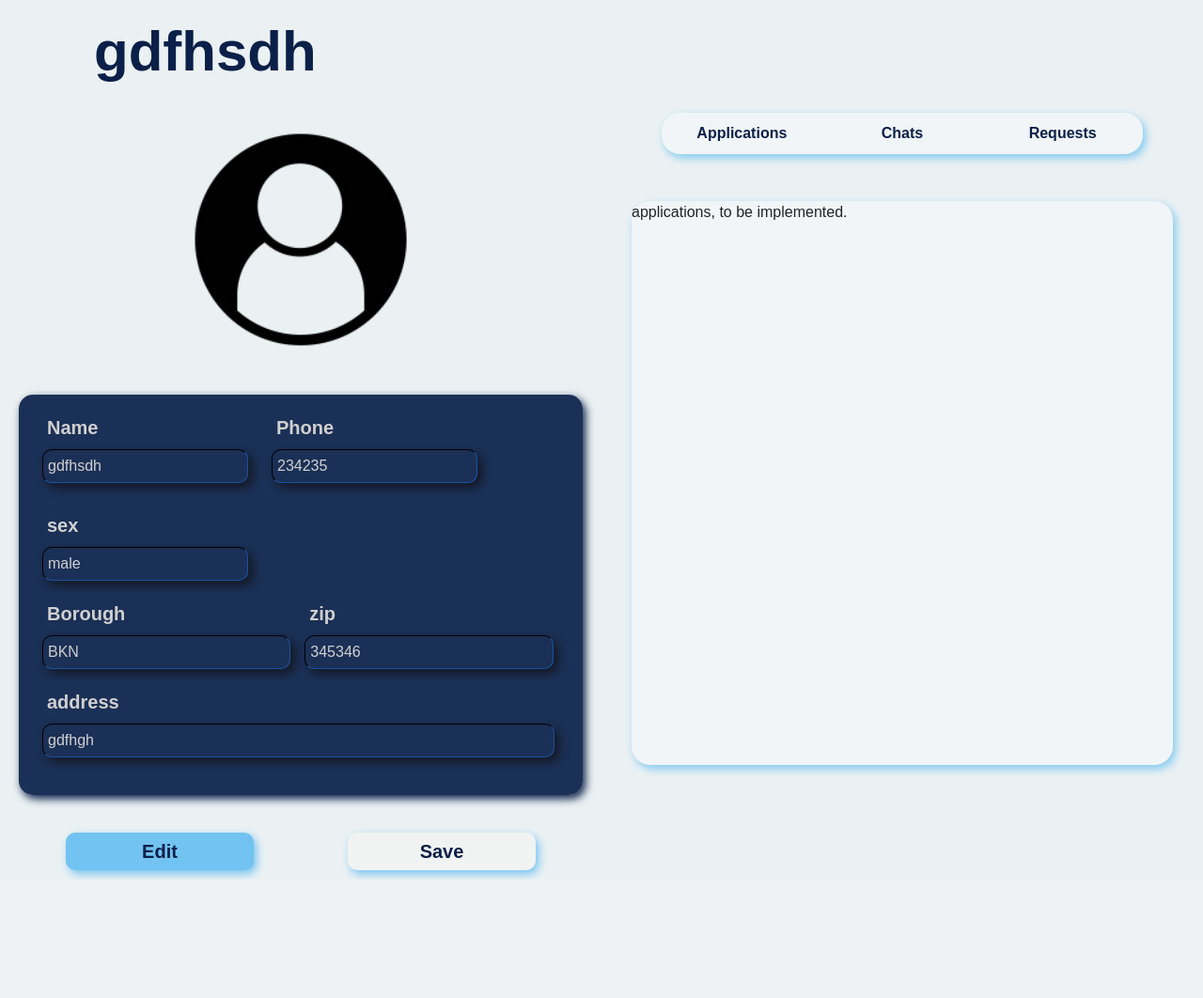
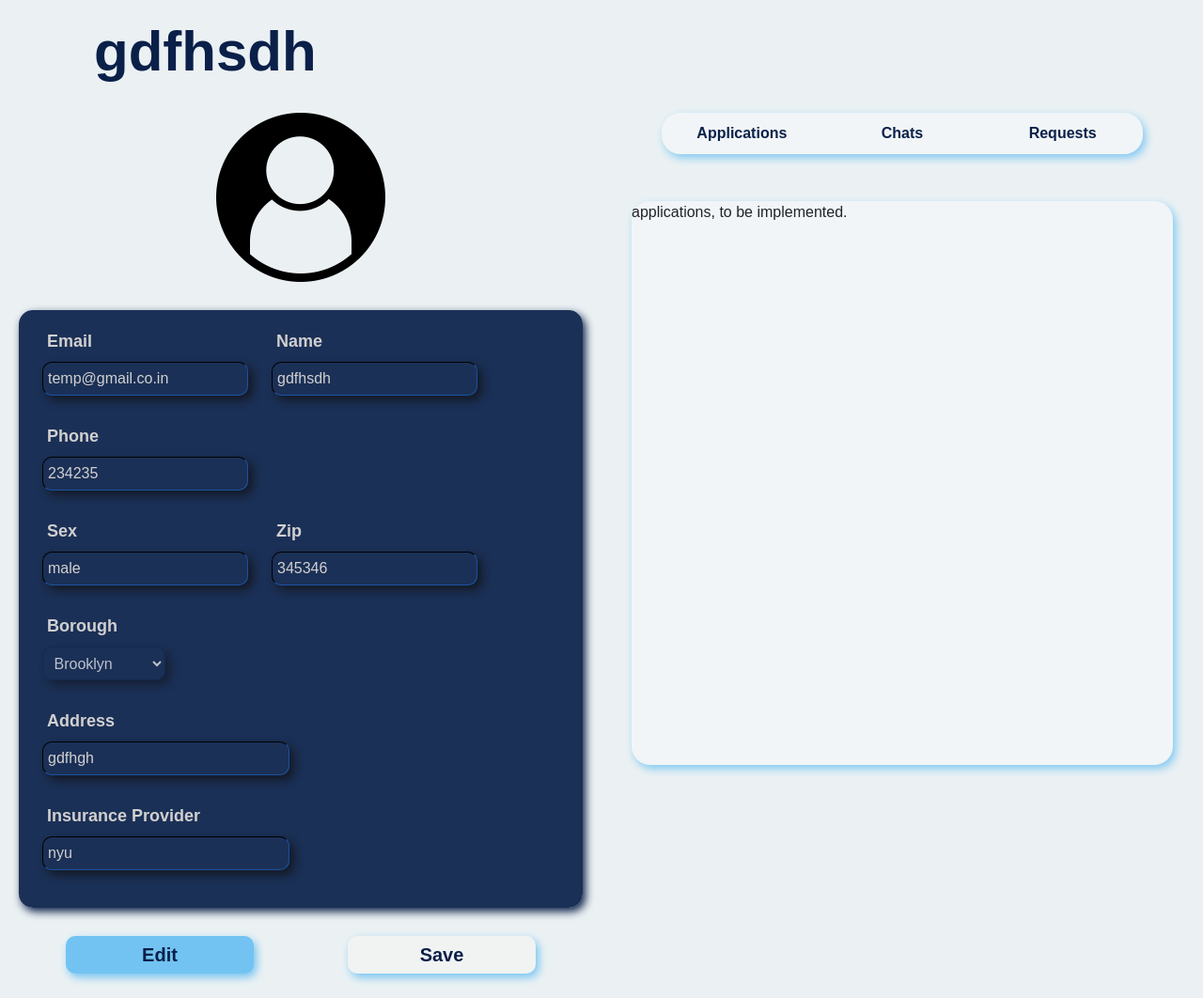
Before and after one commit to gcivil-nyu-org/Wednesday-Fall2023-Team-6, a Django app: template user/templates/user/account.html in a window 1280 px wide. Shown: the part 60-1122 px from the top of the page at 94% size. Before the commit the page ends 996 px from the top, so only its background shows below. Run offline with Django 4.2, Linux system fonts and the light colour scheme; the template is opened without the code that fills it: values that come from a table or form of the project are taken from there, others are empty; data comes from the database, SQL or seed files in the repository; both versions use the stored data as it was after the commit; tables that the repository leaves empty hold one stand-in row (values such as "Sample post").

Commit message:
account page edit functionality

```diff
--- a/user/static/user/css/account.css
+++ b/user/static/user/css/account.css
@@ -49,7 +49,6 @@ nav p {
   width: 50%;
   float: left;
   margin-bottom: 10px;
-  margin-top: 20px;
   display: flex;
   justify-content: center;
   flex-direction: column;
@@ -67,8 +66,8 @@ nav p {
 }
 
 .avatar-upload-area {
-  width: 250px;
-  height: 250px;
+  width: 200px;
+  height: 200px;
   border-radius: 50%;
   display: flex;
   justify-content: center;
@@ -121,7 +120,6 @@ nav p {
   display: flex;
   flex-direction: column;
   align-items: center;
-  margin-top: 20px;
   margin-left: 20px;
   margin-right: 20px;
   box-shadow: 3px 4px 10px #0a2049;
@@ -143,10 +141,35 @@ nav p {
   border-color: #0d2850;
 }
 
+.user-info select{
+  border-radius: 10px;
+  border-width: 1px;
+  margin-right: 5px;
+  background-color: rgb(255, 255, 255, 0.8);
+  padding: 7.5px;
+  box-shadow: 5px 5px 10px rgba(17, 16, 16, 0.7);
+}
+
+.user-info select option{
+  color: #333; /* Text color */
+  background-color: #f2f2f2; /* Background color */
+  font-family: Arial, sans-serif; /* Font family */
+  border-radius: 10%;
+  font-size: 14px; /* Font size */
+  padding: 5px; /* Padding inside the options */
+}
+
+.user-info select:disabled{
+  background-color: transparent;
+  color: #ffffff;
+  cursor: not-allowed;
+  border-color: #0d2850;
+}
+
 .user-info label {
   margin-top: 10px;
   margin-left: 5px;
-  font-size: 20px;
+  font-size: 18px;
   font-weight: bold;
   color: #d1d0d0;
 }
@@ -160,15 +183,8 @@ nav p {
 .info-row-2 {
   display: flex;
   flex-direction: column;
-  padding-left: 10px;
-  width: 49%;
-}
-
-.info-row-3 {
-  display: flex;
-  flex-direction: column;
   margin: 10px;
-  width: 100%;
+  width: 47%;
 }
 
 /* buttons */
@@ -178,8 +194,9 @@ nav p {
   position: relative;
   display: flex;
   flex-direction: row;
+  justify-content: center;
   align-items: center;
-  margin-top: 40px;
+  margin-top: 30px;
 }
 
 .buttons button:disabled {
--- a/user/static/user/javascript/account.js
+++ b/user/static/user/javascript/account.js
@@ -1,35 +1,27 @@
-document.addEventListener("DOMContentLoaded", function() {
+// button switch part
+document.addEventListener("DOMContentLoaded", function () {
   var infoFields = document.querySelectorAll(".info-field");
   var editBtn = document.querySelector(".edit-btn");
   var saveBtn = document.querySelector(".save-btn");
 
   // Edit button click event
-    editBtn.addEventListener("click", function() {
+  editBtn.addEventListener("click", function () {
     // Enable input fields and save button
-        infoFields.forEach(function(field) {
+    infoFields.forEach(function (field) {
       field.disabled = false;
     });
     saveBtn.disabled = false;
     editBtn.disabled = true;
   });
-
-    // Save button click event
-    saveBtn.addEventListener("click", function() {
-        // Disable input fields and save button
-        infoFields.forEach(function(field) {
-            field.disabled = true;
-        });
-        saveBtn.disabled = true;
-        editBtn.disabled = false;
-    });
 });
 
+// tab part
 function showContent(tabName) {
-    var contentElements = document.querySelectorAll('.content');
-    contentElements.forEach(function(element) {
-        element.style.display = 'none';
+  var contentElements = document.querySelectorAll(".content");
+  contentElements.forEach(function (element) {
+    element.style.display = "none";
   });
 
-    var selectedContent = document.getElementById(tabName + 'Content');
-    selectedContent.style.display = 'block';
+  var selectedContent = document.getElementById(tabName + "Content");
+  selectedContent.style.display = "block";
 }
--- a/user/templates/user/account.html
+++ b/user/templates/user/account.html
@@ -1,8 +1,15 @@
 {% load static %}
-<script src="https://code.jquery.com/jquery-3.3.1.slim.min.js" integrity="sha384-q8i/X+965DzO0rT7abK41JStQIAqVgRVzpbzo5smXKp4YfRvH+8abtTE1Pi6jizo" crossorigin="anonymous"></script>
-<script src="https://cdn.jsdelivr.net/npm/popper.js@1.14.7/dist/umd/popper.min.js" integrity="sha384-UO2eT0CpHqdSJQ6hJty5KVphtPhzWj9WO1clHTMGa3JDZwrnQq4sF86dIHNDz0W1" crossorigin="anonymous"></script>
-<script src="https://cdn.jsdelivr.net/npm/bootstrap@4.3.1/dist/js/bootstrap.min.js" integrity="sha384-JjSmVgyd0p3pXB1rRibZUAYoIIy6OrQ6VrjIEaFf/nJGzIxFDsf4x0xIM+B07jRM" crossorigin="anonymous"></script>
-<link rel="stylesheet" href="https://cdn.jsdelivr.net/npm/bootstrap@4.3.1/dist/css/bootstrap.min.css" integrity="sha384-ggOyR0iXCbMQv3Xipma34MD+dH/1fQ784/j6cY/iJTQUOhcWr7x9JvoRxT2MZw1T" crossorigin="anonymous">
+<script src="https://code.jquery.com/jquery-3.3.1.slim.min.js"
+    integrity="sha384-q8i/X+965DzO0rT7abK41JStQIAqVgRVzpbzo5smXKp4YfRvH+8abtTE1Pi6jizo"
+    crossorigin="anonymous"></script>
+<script src="https://cdn.jsdelivr.net/npm/popper.js@1.14.7/dist/umd/popper.min.js"
+    integrity="sha384-UO2eT0CpHqdSJQ6hJty5KVphtPhzWj9WO1clHTMGa3JDZwrnQq4sF86dIHNDz0W1"
+    crossorigin="anonymous"></script>
+<script src="https://cdn.jsdelivr.net/npm/bootstrap@4.3.1/dist/js/bootstrap.min.js"
+    integrity="sha384-JjSmVgyd0p3pXB1rRibZUAYoIIy6OrQ6VrjIEaFf/nJGzIxFDsf4x0xIM+B07jRM"
+    crossorigin="anonymous"></script>
+<link rel="stylesheet" href="https://cdn.jsdelivr.net/npm/bootstrap@4.3.1/dist/css/bootstrap.min.css"
+    integrity="sha384-ggOyR0iXCbMQv3Xipma34MD+dH/1fQ784/j6cY/iJTQUOhcWr7x9JvoRxT2MZw1T" crossorigin="anonymous">
 <link rel="stylesheet" href="https://cdnjs.cloudflare.com/ajax/libs/font-awesome/4.7.0/css/font-awesome.min.css">
 <script src="{% static 'user/javascript/account.js' %}"></script>
 
@@ -40,49 +47,73 @@
         </div>
 
         <!-- user info -->
+        <form id="user-info-form" method="POST" action="{% url 'user:account' %}">
+            {% csrf_token %}
             <div class="user-info">
                 <div class="column">
                     <div class="row">
                         <div class="info-row">
+                            <label class="info-label">Email</label>
+                            <input type="text" name="email" class="info-field-disable" disabled
+                                value="{{ login_user.email }}">
+                        </div>
+
+                        <div class="info-row">
                             <label class="info-label">Name</label>
-                        <input type="text" class="info-field" disabled value="{{ login_user.name }}">
+                            <input type="text" name="name" class="info-field" disabled value="{{ login_user.name }}">
                         </div>
+
                         <div class="info-row">
                             <label class="info-label">Phone</label>
-                        <input type="text" class="info-field" disabled value="{{ login_user.phone }}">
+                            <input type="text" name="phone" class="info-field" disabled value="{{ login_user.phone }}">
                         </div>
+                    </div>
+
+                    <div class="row">
                         <div class="info-row">
-                        <label class="info-label">sex</label>
-                        <input type="text" class="info-field" disabled value="{{ login_user.sex }}">
+                            <label class="info-label">Sex</label>
+                            <input type="text" name="sex" class="info-field" disabled value="{{ login_user.sex }}">
+                        </div>
+
+                        <div class="info-row">
+                            <label class="info-label">Zip</label>
+                            <input type="text" name="zip" class="info-field" disabled value="{{ login_user.zip }}">
+                        </div>
+
+                        <div class="info-row">
+                            <label class="info-label">Borough</label>
+                            <select class="info-field" id="boroughSelect" name="borough" disabled>
+                                <option value="BKN">Brooklyn</option>
+                                <option value="MHT">Manhattan</option>
+                                <option value="QNS">Queens</option>
+                                <option value="BRX">Bronx</option>
+                                <option value="SND">Staten Island</option>
+                            </select>
                         </div>
                     </div>
 
                     <div class="row">
                         <div class="info-row-2">
-                        <label class="info-label">Borough</label>
-                        <input type="text" class="info-field" disabled value="{{ login_user.borough }}">
+                            <label class="info-label">Address</label>
+                            <input type="text" name="address" class="info-field" disabled
+                                value="{{ login_user.address }}">
                         </div>
                         <div class="info-row-2">
-                        <label class="info-label">zip</label>
-                        <input type="text" class="info-field" disabled value="{{ login_user.zip }}">
+                            <label class="info-label">Insurance Provider</label>
+                            <input type="text" name="insurance" class="info-field" disabled
+                                value="{{ login_user.insurance_provider }}">
                         </div>
-                </div>
-
-                <div class="row">
-                    <div class="info-row-3">
-                        <label class="info-label">address</label>
-                        <input type="text" class="info-field" disabled value="{{ login_user.address }}">
-                    </div>
-
                     </div>
                 </div>
             </div>
 
+
             <!-- edit button -->
             <div class="buttons">
                 <button class="edit-btn">Edit</button>
-            <button class="save-btn" disabled>Save</button>
+                <button type="submit" class="save-btn" disabled>Save</button>
             </div>
+        </form>
     </div>
 
     <!-- appointment part -->
@@ -106,3 +137,17 @@
         </div>
     </div>
 </body>
+
+<script>
+    // Borough selection part
+    var userBorough = "{{ login_user.borough }}";
+    var selectElement = document.getElementById("boroughSelect");
+
+    // Loop through options and set the default option based on user.borough
+    for (var i = 0; i < selectElement.options.length; i++) {
+        if (selectElement.options[i].value === userBorough) {
+            selectElement.options[i].selected = true;
+            break;
+        }
+    }
+</script>
```
Also changed, not shown: user/views.py (+12 -3 lines), db.sqlite3. Lines whose indentation alone changed are shown as unchanged.
